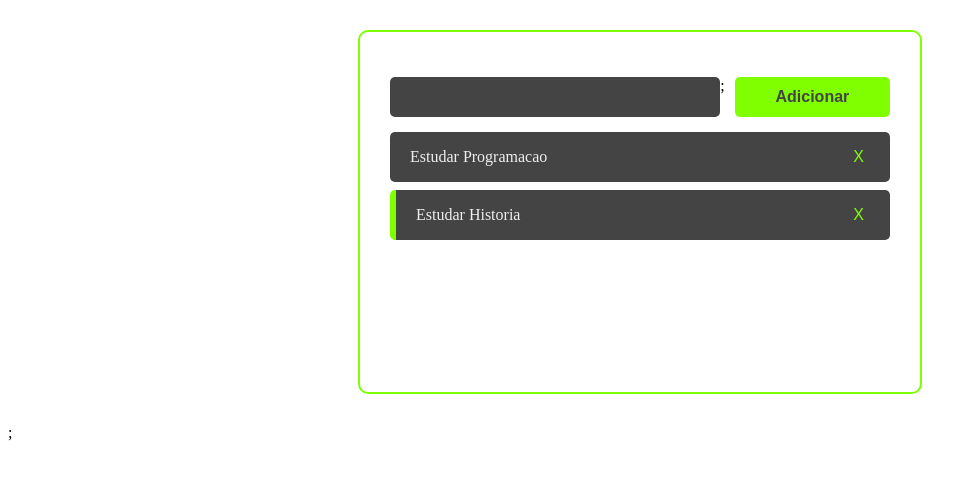
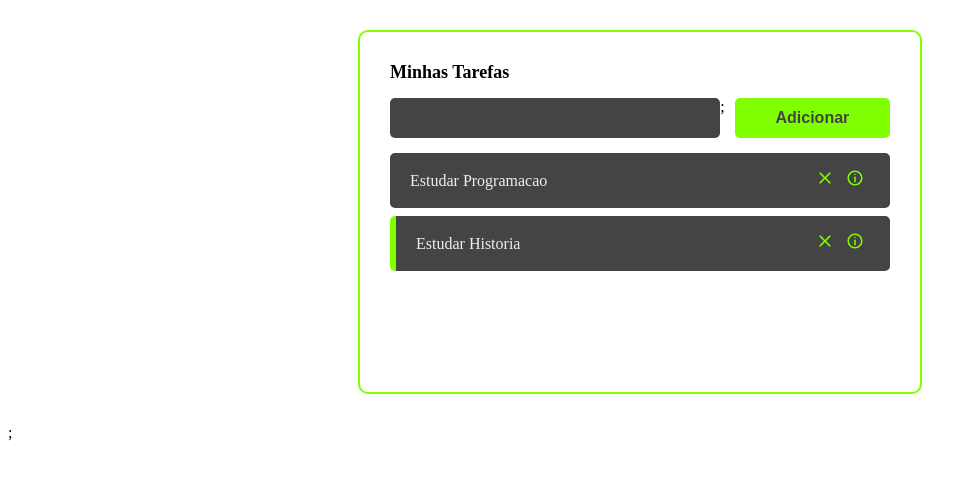
Before and after one commit to Iyonissio/Gestor-de-Tarefas-React-Js, a React (Create React App) app: page / in a window 1280 px wide. Shown: the top 480 px of the page, without its empty margins (0-975 px from the left). Built offline with nearby package versions, Linux system fonts and the light colour scheme.

Commit message:
1 commit

```diff
--- a/package.json
+++ b/package.json
@@ -8,6 +8,7 @@
     "@testing-library/user-event": "^12.8.3",
     "react": "^17.0.2",
     "react-dom": "^17.0.2",
+    "react-icons": "^4.2.0",
     "react-router-dom": "^5.2.0",
     "react-scripts": "4.0.3",
     "uuid": "^8.3.2",
--- a/src/App.jsx
+++ b/src/App.jsx
@@ -1,6 +1,8 @@
 import React, { useState } from "react";
 import {v4 as uuidv4} from 'uuid';
+import {BrowserRouter as Router, Route} from 'react-router-dom';
 
+import Header from './components/Header';
 import Tarefas from './components/Tarefas';
 
 import "./App.css";
@@ -25,6 +27,7 @@ const App = () => {
       if (tarefa.id === tarefaId) return { ...tarefa, completed: !tarefa.completed }
 
       return tarefa;
+
     });
     setTarefas(novaTarefas);
   };
@@ -49,12 +52,25 @@ const App = () => {
   };
 
   return (
-    <>
+    <Router>
         <div className="container">
-          <AddTarefa handleTarefaAddition={handleTarefaAddition}/>
-          <Tarefas tarefas={tarefas} handleTarefaClick={handleTarefaClick}/>
+          <Header />
+          <Route
+            path="/"
+            exact
+            render={() => (
+              <>
+                   <AddTarefa handleTarefaAddition={handleTarefaAddition}/>
+                   <Tarefas
+                   tarefas={tarefas}
+                   handleTarefaClick={handleTarefaClick}
+                   handleTarefaDeletion={handleTarefaDeletion}
+                  />
+              </>
+            )}
+          />
         </div>;
-    </>
+    </Router>
   );
 };
 
--- /dev/null
+++ b/src/components/Header.css
@@ -0,0 +1,7 @@
+.minhas-tarefas-titulo {
+    color: black;
+    font-size: large;
+    font-weight: bolder;
+    display: flex;
+    text-align: center;
+}
--- /dev/null
+++ b/src/components/Header.jsx
@@ -0,0 +1,11 @@
+import React from 'react';
+import './Header.css';
+
+const Header = () => {
+    return (
+      <div className="minhas-tarefas-titulo">
+          Minhas Tarefas</div>
+    );
+}
+
+export default Header;
--- a/src/components/Tarefa.css
+++ b/src/components/Tarefa.css
@@ -17,6 +17,14 @@
     cursor: pointer;
     background-color: #444;
     border: none;
-    font-size: 16px;
+    font-size: 18px;
     color: chartreuse;
 }
+
+.see-tarefa-details-button {
+    background-color: #444;
+    border: none;
+    font-size: 18px;
+    color: chartreuse;
+    cursor: pointer;
+}
--- a/src/components/Tarefa.jsx
+++ b/src/components/Tarefa.jsx
@@ -1,8 +1,9 @@
 import React from "react";
+import {CgClose, CgInfo} from 'react-icons/cg';
 
 import "./Tarefa.css";
 
-const Tarefa = ({ tarefa, handleTarefaClick }) =>{
+const Tarefa = ({ tarefa, handleTarefaClick, handleTarefaDeletion }) => {
     return (
         <div
         className="tarefa-container "
@@ -13,7 +14,15 @@ const Tarefa = ({ tarefa, handleTarefaClick }) =>{
             </div>
 
             <div className="buttons-container">
-                <button className="remove-tarefa-button">X</button>
+                <button className="remove-tarefa-button"
+                 onClick={() => handleTarefaDeletion(tarefa.id)}>
+                    <CgClose />
+                </button>
+
+                <button className="see-tarefa-details-button"
+                 >
+                    <CgInfo />
+                </button>
             </div>
         </div>
     );
--- a/src/components/Tarefas.jsx
+++ b/src/components/Tarefas.jsx
@@ -1,11 +1,14 @@
 import React from "react";
 import Tarefa from "./Tarefa";
 
-const Tarefas = ({ tarefas, handleTarefaClick }) => {
+const Tarefas = ({ tarefas, handleTarefaClick, handleTarefaDeletion }) => {
   return (
     <>
       {tarefas.map((tarefa) => (
-        <Tarefa tarefa={tarefa} handleTarefaClick={handleTarefaClick} />
+        <Tarefa
+        tarefa={tarefa}
+        handleTarefaClick={handleTarefaClick}
+        handleTarefaDeletion={handleTarefaDeletion}/>
       ))}
     </>
   );
```
Also changed, not shown: src/components/TarefaDetails.jsx (added, +15 -0 lines), 1 other file (tests, documents, lock files or other folders).
